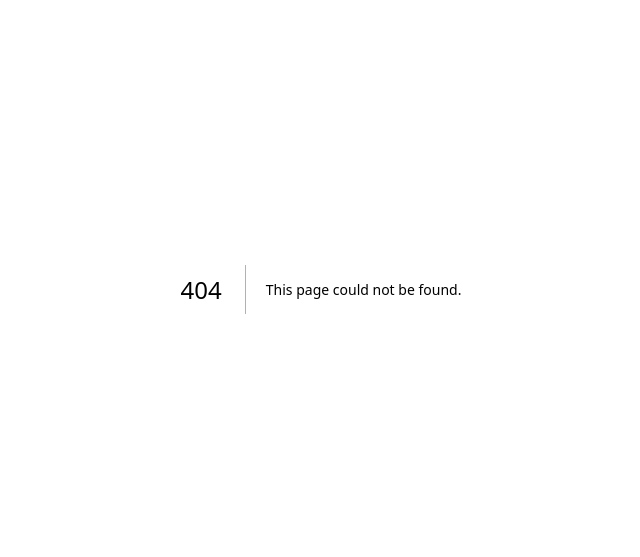
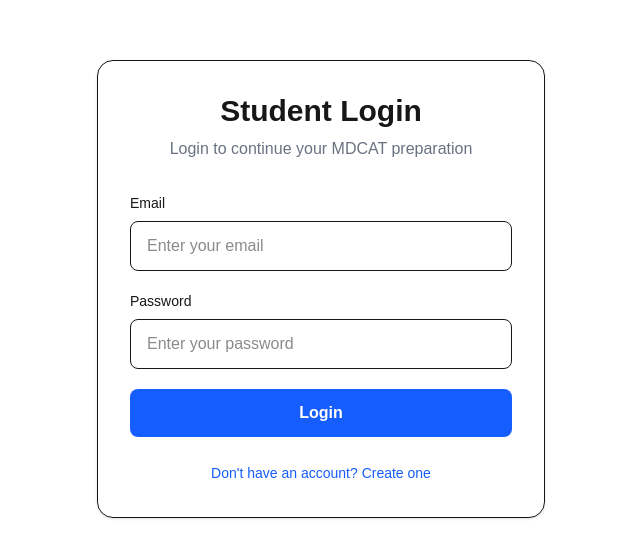
Before and after one commit to studyingtactics0-hash/mdcat-app, a Next.js app: page /login in a window 1280 px wide. Before the commit this address had no page. Shown: the part 111-668 px from the top of the page, without its empty margins (319-959 px from the left). Built offline with nearby package versions, Linux system fonts and the light colour scheme; no server answers.

Commit message:
Add Supabase authentication and student database

```diff
--- a/package.json
+++ b/package.json
@@ -9,6 +9,8 @@
     "lint": "eslint"
   },
   "dependencies": {
+    "@supabase/ssr": "^0.12.4",
+    "@supabase/supabase-js": "^2.110.8",
     "next": "16.3.0",
     "react": "19.2.8",
     "react-dom": "19.2.8"
--- /dev/null
+++ b/src/app/login/page.tsx
@@ -0,0 +1,136 @@
+"use client";
+
+import { useState } from "react";
+import { createClient } from "@/lib/supabase/client";
+import { useRouter } from "next/navigation";
+
+export default function LoginPage() {
+  const router = useRouter();
+  const supabase = createClient();
+
+  const [email, setEmail] = useState("");
+  const [password, setPassword] = useState("");
+  const [isSignup, setIsSignup] = useState(false);
+  const [loading, setLoading] = useState(false);
+  const [message, setMessage] = useState("");
+
+  async function handleSubmit(e: React.FormEvent) {
+    e.preventDefault();
+
+    setLoading(true);
+    setMessage("");
+
+    if (isSignup) {
+      const { error } = await supabase.auth.signUp({
+        email,
+        password,
+      });
+
+      if (error) {
+        setMessage(error.message);
+      } else {
+        setMessage(
+          "Account created successfully. Please check your email if confirmation is required."
+        );
+      }
+    } else {
+      const { error } = await supabase.auth.signInWithPassword({
+        email,
+        password,
+      });
+
+      if (error) {
+        setMessage(error.message);
+      } else {
+        router.push("/");
+        router.refresh();
+      }
+    }
+
+    setLoading(false);
+  }
+
+  return (
+    <main className="min-h-screen flex items-center justify-center px-4">
+      <div className="w-full max-w-md">
+        <div className="rounded-2xl border p-8 shadow-sm">
+          <h1 className="text-3xl font-bold text-center mb-2">
+            {isSignup ? "Create Account" : "Student Login"}
+          </h1>
+
+          <p className="text-center text-gray-500 mb-8">
+            {isSignup
+              ? "Create your MDCAT student account"
+              : "Login to continue your MDCAT preparation"}
+          </p>
+
+          <form onSubmit={handleSubmit} className="space-y-5">
+            <div>
+              <label className="block text-sm font-medium mb-2">
+                Email
+              </label>
+
+              <input
+                type="email"
+                required
+                value={email}
+                onChange={(e) => setEmail(e.target.value)}
+                placeholder="Enter your email"
+                className="w-full rounded-lg border px-4 py-3 outline-none"
+              />
+            </div>
+
+            <div>
+              <label className="block text-sm font-medium mb-2">
+                Password
+              </label>
+
+              <input
+                type="password"
+                required
+                minLength={6}
+                value={password}
+                onChange={(e) => setPassword(e.target.value)}
+                placeholder="Enter your password"
+                className="w-full rounded-lg border px-4 py-3 outline-none"
+              />
+            </div>
+
+            {message && (
+              <p className="text-sm text-center text-gray-600">
+                {message}
+              </p>
+            )}
+
+            <button
+              type="submit"
+              disabled={loading}
+              className="w-full rounded-lg bg-blue-600 px-4 py-3 font-semibold text-white disabled:opacity-50"
+            >
+              {loading
+                ? "Please wait..."
+                : isSignup
+                  ? "Create Account"
+                  : "Login"}
+            </button>
+          </form>
+
+          <div className="mt-6 text-center">
+            <button
+              type="button"
+              onClick={() => {
+                setIsSignup(!isSignup);
+                setMessage("");
+              }}
+              className="text-sm text-blue-600 hover:underline"
+            >
+              {isSignup
+                ? "Already have an account? Login"
+                : "Don't have an account? Create one"}
+            </button>
+          </div>
+        </div>
+      </div>
+    </main>
+  );
+}
--- a/src/app/page.tsx
+++ b/src/app/page.tsx
@@ -1,4 +1,35 @@
+"use client";
+
+import { useEffect, useState } from "react";
+import { useRouter } from "next/navigation";
+import { createClient } from "@/lib/supabase/client";
+
 export default function Home() {
+  const router = useRouter();
+  const supabase = createClient();
+
+  const [user, setUser] = useState<any>(null);
+  useEffect(() => {
+    async function getUser() {
+      const {
+        data: { user },
+      } = await supabase.auth.getUser();
+
+      setUser(user);
+    }
+
+    getUser();
+
+    const {
+      data: { subscription },
+    } = supabase.auth.onAuthStateChange((_event, session) => {
+      setUser(session?.user ?? null);
+    });
+
+    return () => {
+      subscription.unsubscribe();
+    };
+  }, []);
   return (
     <div className="min-h-screen flex flex-col bg-[#0b1e39] font-sans">
       {/* NAVIGATION */}
@@ -52,9 +83,25 @@ export default function Home() {
               </a>
             </li>
             <li>
-              <button className="ml-4 bg-[#ff9800] hover:bg-[#e38000] text-[#0b1e39] transition-colors font-semibold px-5 py-2 rounded-full shadow">
+  {user ? (
+    <button
+      onClick={async () => {
+        await supabase.auth.signOut();
+        setUser(null);
+        router.refresh();
+      }}
+      className="ml-4 bg-[#ff9800] hover:bg-[#e38000] text-[#0b1e39] transition-colors font-semibold px-5 py-2 rounded-full shadow"
+    >
+      Logout
+    </button>
+  ) : (
+    <button
+      onClick={() => router.push("/login")}
+      className="ml-4 bg-[#ff9800] hover:bg-[#e38000] text-[#0b1e39] transition-colors font-semibold px-5 py-2 rounded-full shadow"
+    >
       Login
     </button>
+  )}
 </li>
           </ul>
           {/* Mobile Nav Toggle */}
@@ -118,9 +165,25 @@ export default function Home() {
                 </a>
               </li>
               <li>
-                <button className="mt-4 w-full bg-[#ff9800] hover:bg-[#e38000] text-[#0b1e39] font-semibold py-2 rounded-full shadow">
+  {user ? (
+    <button
+      onClick={async () => {
+        await supabase.auth.signOut();
+        setUser(null);
+        router.refresh();
+      }}
+      className="mt-4 w-full bg-[#ff9800] hover:bg-[#e38000] text-[#0b1e39] font-semibold py-2 rounded-full shadow"
+    >
+      Logout
+    </button>
+  ) : (
+    <button
+      onClick={() => router.push("/login")}
+      className="mt-4 w-full bg-[#ff9800] hover:bg-[#e38000] text-[#0b1e39] font-semibold py-2 rounded-full shadow"
+    >
       Login
     </button>
+  )}
 </li>
             </ul>
           </div>
--- /dev/null
+++ b/src/lib/supabase/client.ts
@@ -0,0 +1,8 @@
+import { createBrowserClient } from "@supabase/ssr";
+
+export function createClient() {
+  return createBrowserClient(
+    process.env.NEXT_PUBLIC_SUPABASE_URL!,
+    process.env.NEXT_PUBLIC_SUPABASE_PUBLISHABLE_KEY!
+  );
+}
--- /dev/null
+++ b/src/lib/supabase/server.ts
@@ -0,0 +1,27 @@
+import { createServerClient } from "@supabase/ssr";
+import { cookies } from "next/headers";
+
+export async function createClient() {
+  const cookieStore = await cookies();
+
+  return createServerClient(
+    process.env.NEXT_PUBLIC_SUPABASE_URL!,
+    process.env.NEXT_PUBLIC_SUPABASE_PUBLISHABLE_KEY!,
+    {
+      cookies: {
+        getAll() {
+          return cookieStore.getAll();
+        },
+        setAll(cookiesToSet) {
+          try {
+            cookiesToSet.forEach(({ name, value, options }) =>
+              cookieStore.set(name, value, options)
+            );
+          } catch {
+            // Server Component may not be able to set cookies.
+          }
+        },
+      },
+    }
+  );
+}
```
Also changed, not shown: 1 other file (tests, documents, lock files or other folders). Lines whose indentation alone changed are shown as unchanged.
